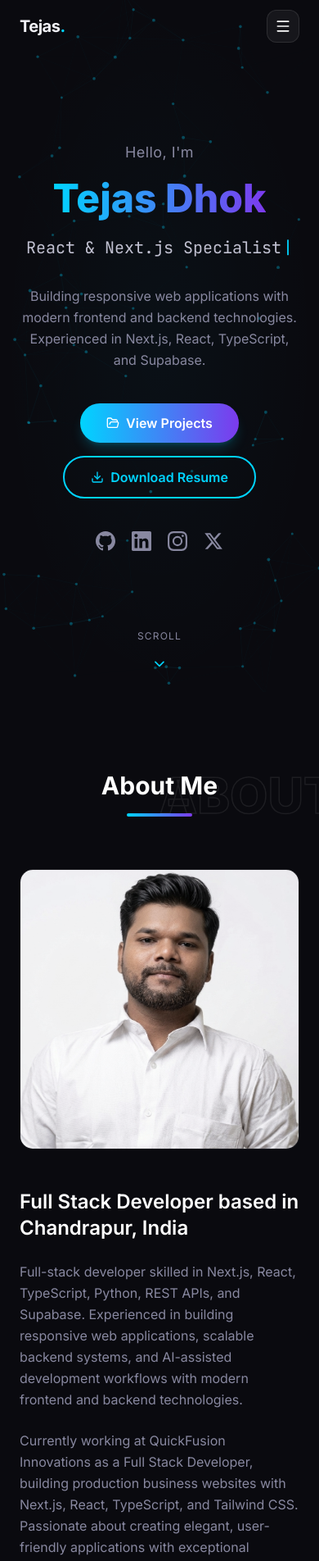
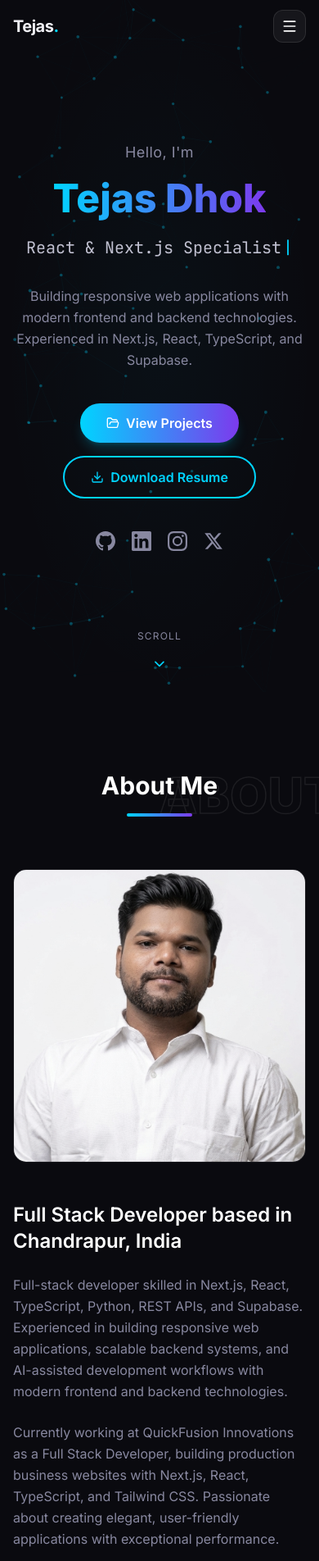
Before and after one commit to NovaSyntax753/portfolio, a Next.js app: page / in a window 390 px wide. Shown: the top 1904 px of the page at 82% size. Built offline with nearby package versions, Linux system fonts and the light colour scheme.

Commit message:
Fix mobile responsiveness and layout overflow issues

```diff
--- a/src/app/layout.tsx
+++ b/src/app/layout.tsx
@@ -106,7 +106,7 @@ export default function RootLayout({
         />
       </head>
       <body
-        className={`${inter.variable} ${jetbrainsMono.variable} font-sans antialiased`}
+        className={`${inter.variable} ${jetbrainsMono.variable} font-sans antialiased overflow-x-hidden w-full`}
       >
         {children}
       </body>
--- a/src/components/About.tsx
+++ b/src/components/About.tsx
@@ -48,7 +48,7 @@ const itemVariants = {
 
 export default function About() {
   return (
-    <section id="about" className="bg-[#0a0a0f] py-24 px-6">
+    <section id="about" className="bg-[#0a0a0f] py-24 px-4 sm:px-6">
       <div className="mx-auto max-w-6xl">
         <SectionTitle title="ABOUT" subtitle="About Me" />
 
--- a/src/components/Contact.tsx
+++ b/src/components/Contact.tsx
@@ -52,7 +52,7 @@ const inputClasses =
 
 export default function Contact() {
   return (
-    <section id="contact" className="py-24 px-6 bg-[#0a0a0f]">
+    <section id="contact" className="py-24 px-4 sm:px-6 bg-[#0a0a0f]">
       <div className="max-w-6xl mx-auto">
         <SectionTitle title="CONTACT" subtitle="Get In Touch" />
 
--- a/src/components/Experience.tsx
+++ b/src/components/Experience.tsx
@@ -63,7 +63,7 @@ const fadeUp = {
 
 export default function Experience() {
   return (
-    <section id="experience" className="py-24 px-6 bg-[#111118]/50">
+    <section id="experience" className="py-24 px-4 sm:px-6 bg-[#111118]/50">
       <div className="max-w-6xl mx-auto">
         <SectionTitle title="EXPERIENCE" subtitle="Experience & Education" />
 
--- a/src/components/Footer.tsx
+++ b/src/components/Footer.tsx
@@ -90,7 +90,7 @@ export default function Footer() {
             transition={{ duration: 0.2 }}
             onClick={scrollToTop}
             aria-label="Back to top"
-            className="fixed bottom-8 right-8 w-11 h-11 rounded-full bg-[#00d4ff] text-black flex items-center justify-center shadow-lg hover:shadow-[0_0_20px_rgba(0,212,255,0.4)] transition-shadow cursor-pointer z-50"
+            className="fixed bottom-4 right-4 md:bottom-8 md:right-8 w-11 h-11 rounded-full bg-[#00d4ff] text-black flex items-center justify-center shadow-lg hover:shadow-[0_0_20px_rgba(0,212,255,0.4)] transition-shadow cursor-pointer z-50"
           >
             <ArrowUp className="w-5 h-5" />
           </motion.button>
--- a/src/components/Hero.tsx
+++ b/src/components/Hero.tsx
@@ -85,7 +85,7 @@ export default function Hero() {
 
       {/* Main Content */}
       <motion.div
-        className="relative z-10 flex w-full max-w-7xl mx-auto px-6 sm:px-10 lg:px-16 py-20 flex-col lg:flex-row items-center gap-12 lg:gap-16"
+        className="relative z-10 flex w-full max-w-7xl mx-auto px-4 sm:px-6 lg:px-16 py-20 flex-col lg:flex-row items-center gap-12 lg:gap-16"
         variants={containerVariants}
         initial="hidden"
         animate="visible"
--- a/src/components/Navbar.tsx
+++ b/src/components/Navbar.tsx
@@ -67,7 +67,7 @@ export default function Navbar() {
             : "bg-transparent"
         }`}
       >
-        <div className="max-w-7xl mx-auto px-6 lg:px-8">
+        <div className="max-w-7xl mx-auto px-4 sm:px-6 lg:px-8">
           <div className="flex items-center justify-between h-16 md:h-20">
             {/* Logo */}
             <a
--- a/src/components/Projects.tsx
+++ b/src/components/Projects.tsx
@@ -154,7 +154,7 @@ function ProjectCard({ project }: { project: Project }) {
 
 export default function Projects() {
   return (
-    <section id="projects" className="bg-[#0a0a0f] px-6 py-24">
+    <section id="projects" className="bg-[#0a0a0f] px-4 sm:px-6 py-24">
       <div className="mx-auto max-w-6xl">
         <SectionTitle title="PROJECTS" subtitle="Featured Projects" />
 
--- a/src/components/Skills.tsx
+++ b/src/components/Skills.tsx
@@ -92,7 +92,7 @@ const cardVariants = {
 
 export default function Skills() {
   return (
-    <section id="skills" className="bg-[#111118]/50 py-24 px-6">
+    <section id="skills" className="bg-[#111118]/50 py-24 px-4 sm:px-6">
       <div className="mx-auto max-w-6xl">
         <SectionTitle title="SKILLS" subtitle="Technologies I Work With" />
 
```
Also changed, not shown: 1 other file (tests, documents, lock files or other folders).
